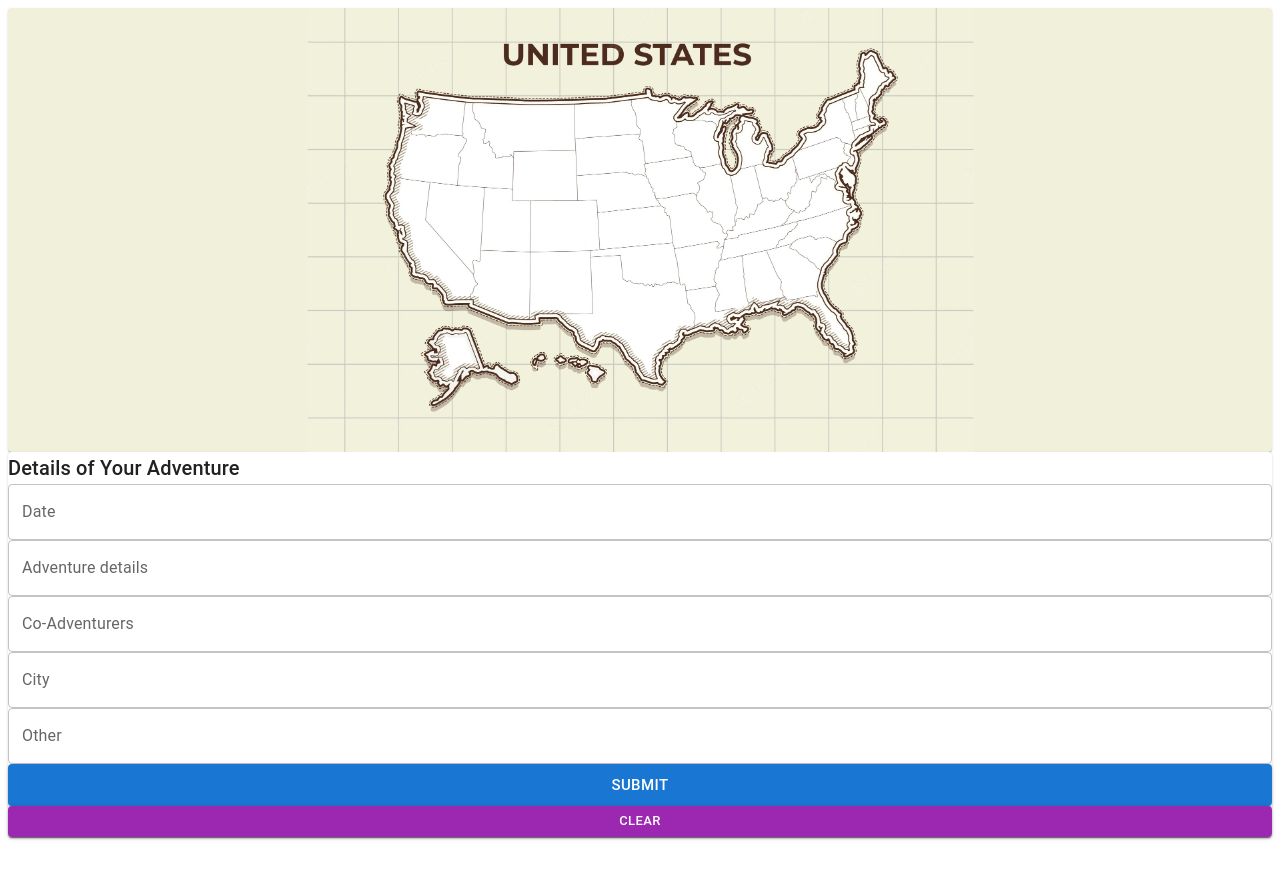
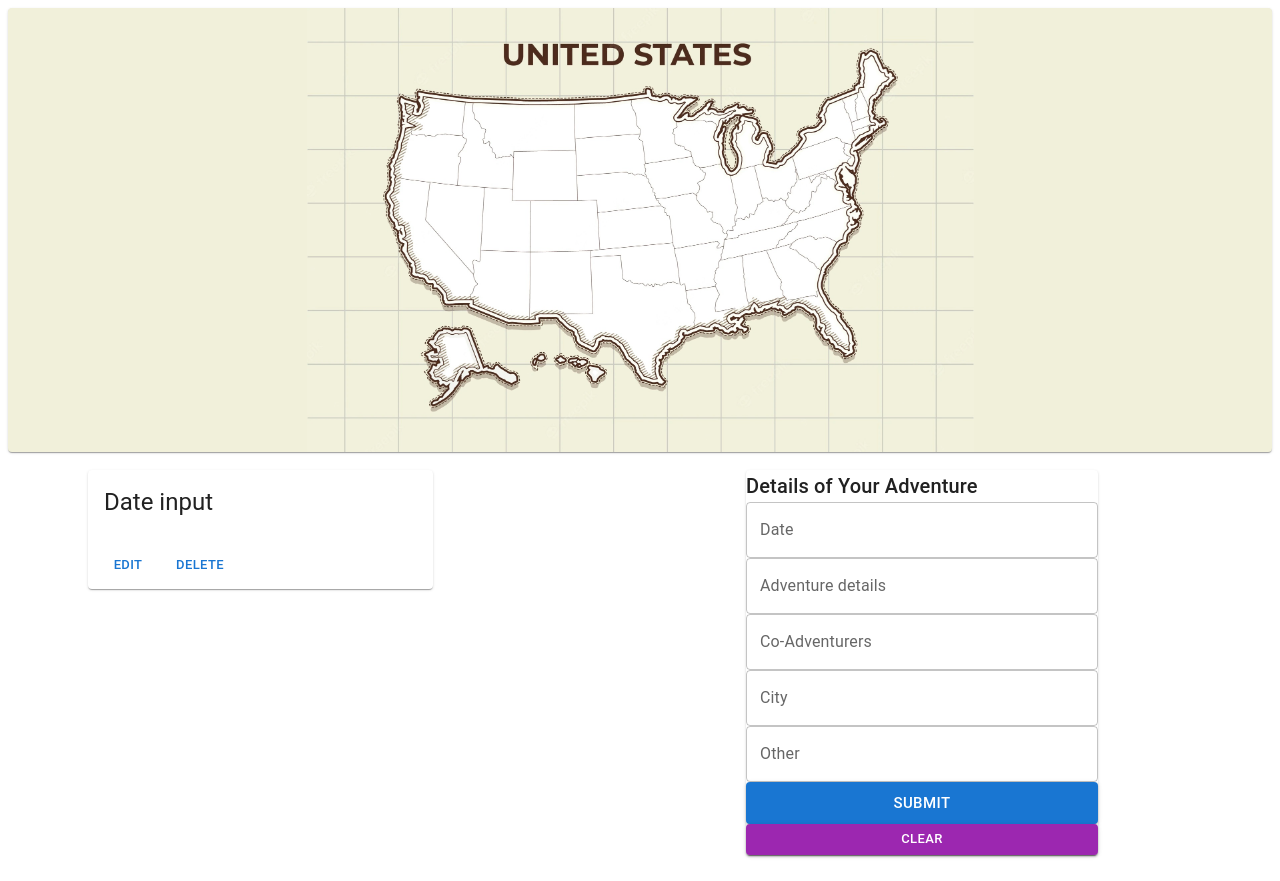
Before and after one commit to DVFon14/MERNapp, a React (Create React App) app in the folder client/: page /adventures in a window 1280 px wide. Built offline with nearby package versions, Linux system fonts and the light colour scheme.

Commit message:
adventures forms layout

```diff
--- a/client/src/adventures/forms.js
+++ b/client/src/adventures/forms.js
@@ -1,15 +1,52 @@
-import React from 'react'
+import React from "react";
+
+//============== Material UI ==============//
 
 import TextField from "@mui/material/TextField";
 import Button from "@mui/material/Button";
 import Typography from "@mui/material/Typography";
 import Paper from "@mui/material/Paper";
+import Container from "@mui/material/Container";
+import Grow from "@mui/material/Grow";
+import Grid from "@mui/material/Grid";
+import Card from "@mui/material/Card";
+import CardContent from "@mui/material/CardContent";
+import CardActions from "@mui/material/CardActions";
 
+//============== Code ==============//
 
 function Form() {
   return (
     <div>
-      <Paper >
+      <br />
+      <div>
+        {" "}
+        <Container maxwidth="lg">
+          <Grow in>
+            <Container>
+              <Grid
+                //direction="column-reverse"
+                container
+                justify="space-between"
+                alignItems="stretch"
+                spacing={3}
+              >
+                <Grid item xs={12} sm={7}>
+                  <Card sx={{ maxWidth: 345 }}>
+                    <CardContent>
+                      <Typography gutterBottom variant="h5" component="div">
+                        Date input
+                      </Typography>
+                    </CardContent>
+                    <CardActions>
+                      <Button size="small">Edit</Button>
+
+                      <Button size="small">Delete</Button>
+                    </CardActions>
+                  </Card>
+                </Grid>
+                <Grid item xs={12} sm={4}>
+                  <Paper>
                     <form
                     //   autoComplete="off"
                     //   noValidate
@@ -32,7 +69,6 @@ function Form() {
                         variant="outlined"
                         label="Adventure details"
                         fullWidth
-
                       />
 
                       <TextField
@@ -57,7 +93,6 @@ function Form() {
                       />
 
                       <Button
-
                         variant="contained"
                         color="primary"
                         size="large"
@@ -70,14 +105,20 @@ function Form() {
                         variant="contained"
                         color="secondary"
                         size="small"
-
                         fullWidth
                       >
                         Clear
                       </Button>
                     </form>
-  </Paper></div>
-  )
+                  </Paper>
+                </Grid>
+              </Grid>
+            </Container>
+          </Grow>
+        </Container>
+      </div>
+    </div>
+  );
 }
 
-export default Form
+export default Form;
```
Lines whose indentation alone changed are shown as unchanged.
